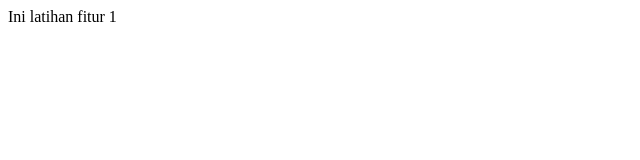
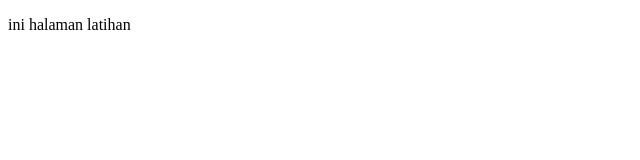
Before and after one commit to ArifFirmansyah19/latihan_git, a plain HTML site: page index.html in a window 1280 px wide. Shown: the whole page, without its empty margins (0-640 px from the left). Drawn offline with Linux system fonts and the light colour scheme.

Commit message:
add file example

```diff
--- a/index.html
+++ b/index.html
@@ -9,7 +9,7 @@
 </head>
 
 <body>
-    Ini latihan fitur 1
+    <p>ini halaman latihan</p>
 </body>
 
 </html>
```
